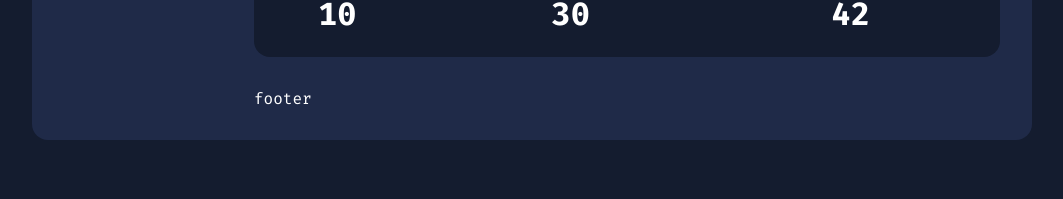
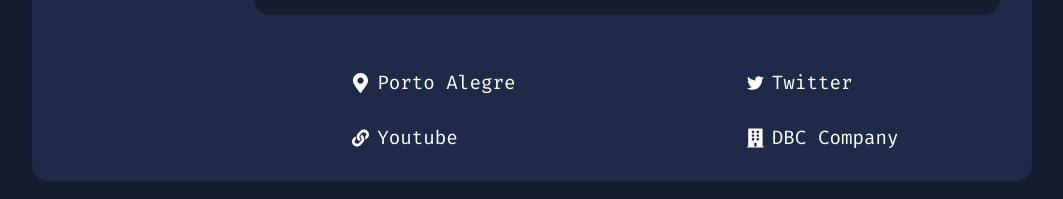
Before and after one commit to wagner92sr/devfinder, a React (Create React App) app: page / in a window 1280 px wide. Shown: the part 539-738 px from the top of the page, without its empty margins (108-1171 px from the left). Built offline with nearby package versions, Linux system fonts and the light colour scheme.

Commit message:
Criação do Footer do Card

```diff
--- /dev/null
+++ b/src/components/Card/Footer/Item.js
@@ -0,0 +1,22 @@
+export function Item({ children, title, link }) {
+  if (link) {
+    return (
+      <a
+        href={link}
+        target="_blank"
+        className="footer-item"
+        rel="noopener noreferrer"
+      >
+        {children}
+        <span>{title}</span>
+      </a>
+    );
+  } else {
+    return (
+      <div className="footer-item">
+        {children}
+        <span>{title}</span>
+      </div>
+    );
+  }
+}
--- /dev/null
+++ b/src/components/Card/Footer/footer.css
@@ -0,0 +1,30 @@
+.card-footer {
+  width: 100%;
+  margin-top: 24px;
+
+  display: flex;
+  align-items: center;
+  justify-content: space-around;
+  gap: 32px;
+}
+
+.card-footer section {
+  display: flex;
+  flex-direction: column;
+  gap: 32px;
+}
+
+.footer-item {
+  color: inherit;
+  display: flex;
+  align-items: center;
+  gap: 8px;
+}
+
+.footer-item span {
+  width: 100%;
+  max-width: 320px;
+  font-size: 1.2em;
+  overflow: hidden;
+  text-overflow: ellipsis;
+}
--- /dev/null
+++ b/src/components/Card/Footer/index.js
@@ -0,0 +1,29 @@
+import { FaMapMarkerAlt, FaLink, FaTwitter, FaBuilding } from "react-icons/fa";
+import "./footer.css";
+import { Item } from "./Item";
+
+export function Footer() {
+  return (
+    <footer className="card-footer">
+      <section>
+        <Item title="Porto Alegre">
+          <FaMapMarkerAlt size={20} color="inherit" />
+        </Item>
+
+        <Item title="Youtube" link="#">
+          <FaLink size={20} color="inherit" />
+        </Item>
+      </section>
+
+      <section>
+        <Item title="Twitter" link="#">
+          <FaTwitter size={20} color="inherit" />
+        </Item>
+
+        <Item title="DBC Company">
+          <FaBuilding size={20} color="inherit" />
+        </Item>
+      </section>
+    </footer>
+  );
+}
--- a/src/components/Card/index.js
+++ b/src/components/Card/index.js
@@ -1,6 +1,7 @@
 import "./card.css";
 import { CardHeader } from "./Header";
 import { Counters } from "./Counters";
+import { Footer } from "./Footer";
 
 export function Card() {
   return (
@@ -14,7 +15,7 @@ export function Card() {
 
         <Counters />
 
-        <footer>footer</footer>
+        <Footer />
       </main>
     </div>
   );
```
